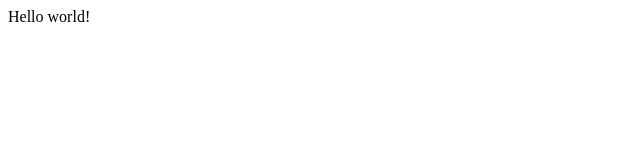
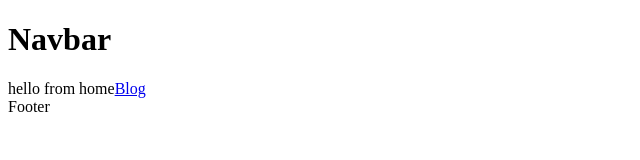
Before and after one commit to Swannhs/backroads, a Gatsby site: page / in a window 1280 px wide. Shown: the whole page, without its empty margins (0-640 px from the left). Built offline with nearby package versions, Linux system fonts and the light colour scheme; Gatsby itself is replaced by a stand-in of ours.

Commit message:
Testing gatsby

```diff
--- /dev/null
+++ b/src/components/Footer.js
@@ -0,0 +1,11 @@
+import React from "react"
+
+const Footer = () => {
+  return (
+    <div>
+      Footer
+    </div>
+  )
+}
+
+export default Footer
--- /dev/null
+++ b/src/components/Layout.js
@@ -0,0 +1,17 @@
+import React from "react"
+import Navbar from "./Navbar"
+import Footer from "./Footer"
+
+const Layout = (props) => {
+  return (
+    <>
+      <Navbar />
+      <>
+        {props.children}
+      </>
+      <Footer />
+    </>
+  )
+}
+
+export default Layout
--- /dev/null
+++ b/src/components/Navbar.js
@@ -0,0 +1,11 @@
+import React from "react"
+
+const Navbar = () => {
+  return (
+    <div>
+      <h1>Navbar</h1>
+    </div>
+  )
+}
+
+export default Navbar
--- /dev/null
+++ b/src/pages/blog.js
@@ -0,0 +1,12 @@
+import React from "react"
+import { Link } from "gatsby"
+import Layout from "../components/Layout"
+
+const blog = () => {
+  return(
+    <Layout>
+      hello from blog<Link to='/'>Back home</Link>
+    </Layout>
+  )
+}
+export default blog;
--- a/src/pages/index.js
+++ b/src/pages/index.js
@@ -1,5 +1,14 @@
 import React from "react"
+import { Link } from "gatsby"
+import Layout from "../components/Layout"
 
-export default function Home() {
-  return <div>Hello world!</div>
+const home = () => {
+  return (
+    <>
+      <Layout>
+        hello from home<Link to="/blog">Blog</Link>
+      </Layout>
+    </>
+  )
 }
+export default home
```
Also changed, not shown: src/pages/404.js (added, +11 -0 lines), src/pages/contact.js (added, +12 -0 lines), src/pages/tours.js (added, +12 -0 lines).
